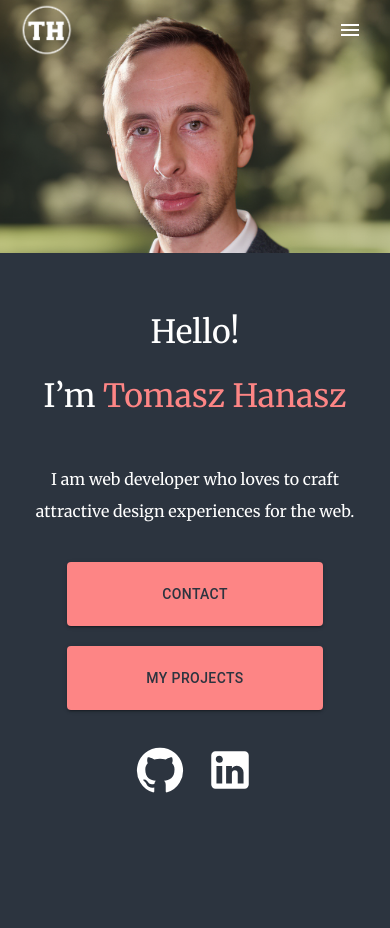
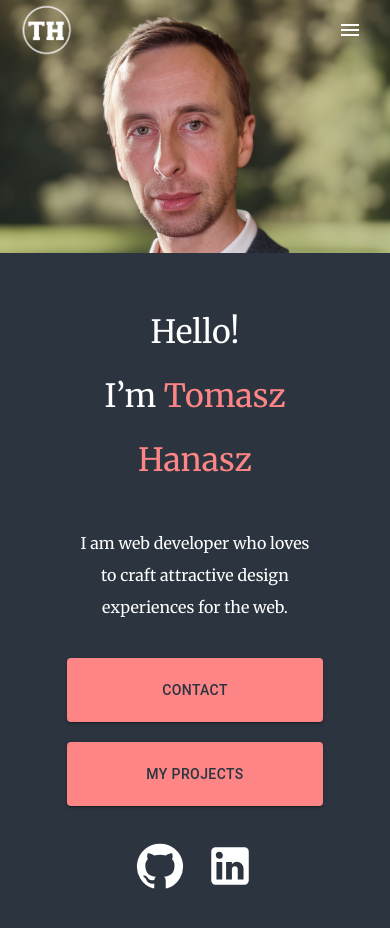
Before and after one commit to TomaszHanasz/portfolio, a React (Create React App) app: page / in a window 390 px wide. Shown: the top 928 px of the page. Before the commit the page ends 844 px from the top, so only its background shows below. Built offline with nearby package versions, Linux system fonts and the light colour scheme.

Commit message:
styyle update

```diff
--- a/src/containers/home/Home.jsx
+++ b/src/containers/home/Home.jsx
@@ -64,7 +64,6 @@ const Home = () => {
           </div>
         </div>
       </div>
-      <div></div>
     </div>
   );
 };
--- a/src/containers/home/home.style.css
+++ b/src/containers/home/home.style.css
@@ -7,22 +7,22 @@
   align-items: flex-start;
   justify-content: space-between;
   height: 100%;
+  width: 50%;
 }
 
 .home__container {
   display: flex;
   flex-direction: column;
-  margin-left: 12vw;
-  margin-top: 15vh;
-  width: 50%;
-  flex-basis: 33%;
-  height: 100%;
+  justify-content: center;
+  margin: auto;
+  flex-basis: 60%;
+  height: 90vh;
 }
 
 .home__right {
   width: 50%;
   background-image: url("./../../images/image-62.png");
-  height: 100%;
+  height: 100vh;
   position: absolute;
   right: 0;
   background-repeat: no-repeat;
@@ -57,17 +57,10 @@
   color: white;
 }
 
-@media screen and (max-width: 1150px) {
-  .home__container {
-    margin-left: 5vw;
-    margin-top: 8vh;
-  }
-}
-
 @media screen and (max-width: 750px) {
   .home__page {
     flex-direction: column-reverse;
-    margin-top: 40px;
+    margin: 40px auto;
   }
 
   .home__container {
```
